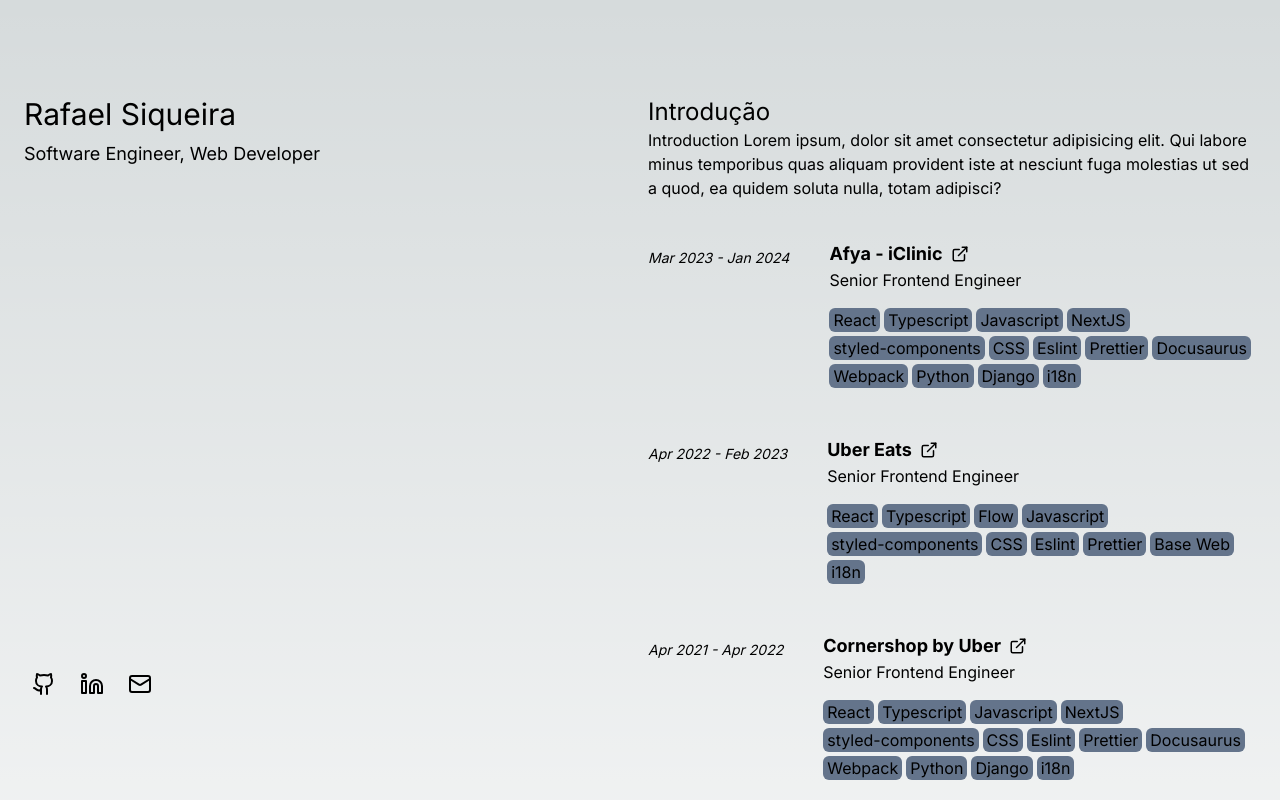
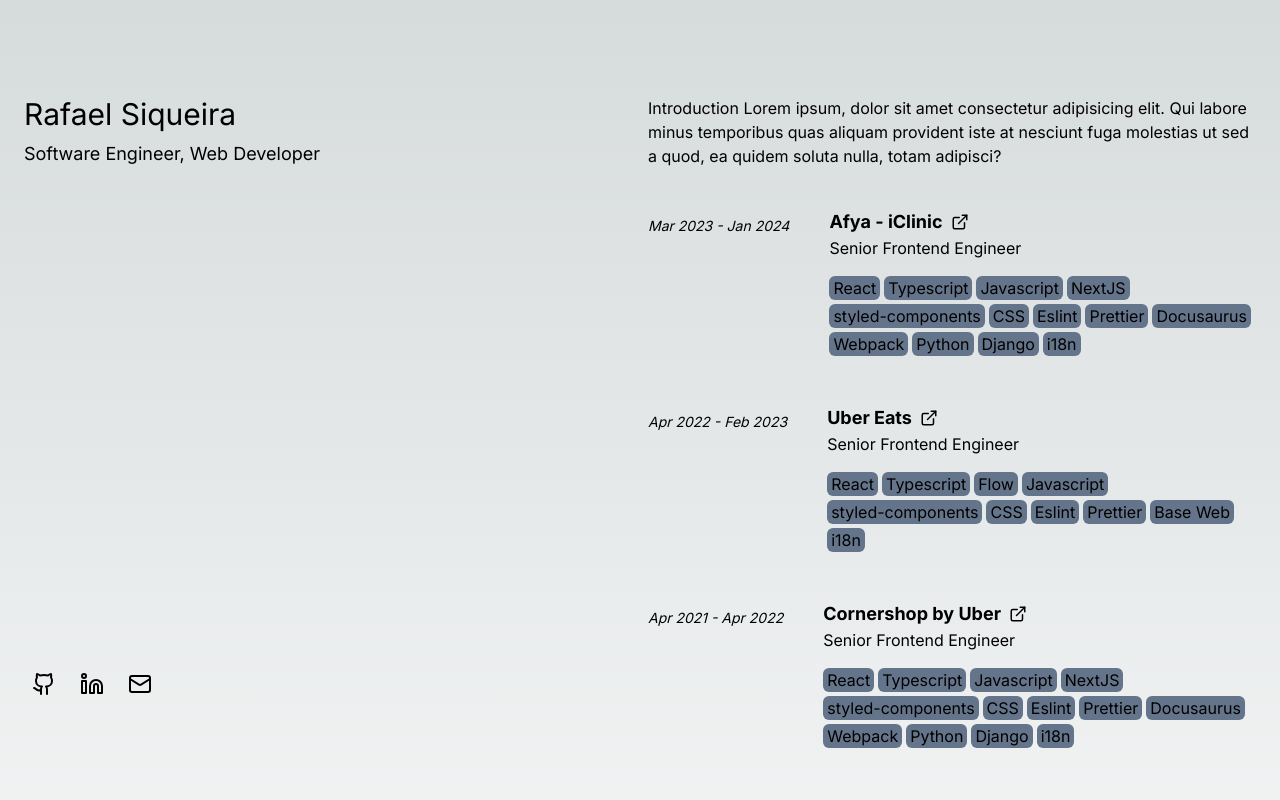
Before and after one commit to refeals/portfolio_deploy, a Next.js app: page / in a window 1280 px wide. Shown: the top 800 px of the page. Built offline with nearby package versions, Linux system fonts and the light colour scheme.

Commit message:
fix: remove wrong text and move experience url to title only

```diff
--- a/app/page.tsx
+++ b/app/page.tsx
@@ -87,16 +87,12 @@
 
         <main className="lg:w-1/2 lg:py-24 flex flex-col gap-8">
           <section id="intro" className="flex flex-col">
-            <h3 className="text-2xl">Introdução</h3>
-
-            <div className="flex">
             <p>
               Introduction Lorem ipsum, dolor sit amet consectetur adipisicing
               elit. Qui labore minus temporibus quas aliquam provident iste at
               nesciunt fuga molestias ut sed a quod, ea quidem soluta nulla,
               totam adipisci?
             </p>
-            </div>
           </section>
 
           <section id="experiences" className="flex flex-col">
@@ -130,13 +126,20 @@
 
 const Experience = ({ title, subtitle, date, tags, url }: ExperienceProps) => {
   return (
-    <a href={url} target="_blank" rel="noopener" className="mb-12 block">
+    <div className="mb-12 block">
       <div className="grid grid-cols-experiences gap-10">
         <p className="text-sm pt-2 italic">{date}</p>
         <div>
-          <p className="text-lg flex gap-2 items-center">
+          <p className="text-lg">
+            <a
+              href={url}
+              target="_blank"
+              rel="noopener"
+              className="flex gap-2 items-center"
+            >
               <span className="font-bold">{title}</span>
               <ExternalLink size={18} />
+            </a>
           </p>
           <p className="">{subtitle}</p>
 
@@ -149,6 +152,6 @@
           </div>
         </div>
       </div>
-    </a>
+    </div>
   )
 }
```
Lines whose indentation alone changed are shown as unchanged.
